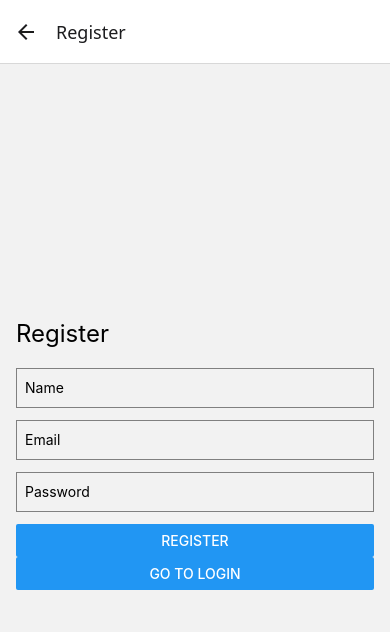
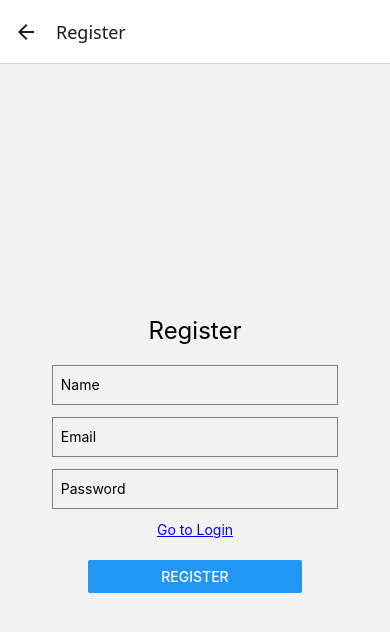
Before and after one commit to nitish-jaiswal/Week4-Major-Frontend, a React Native app: screen /Register in a window 390 px wide. Shown: the top 632 px of the page. Built offline with nearby package versions, Linux system fonts and the light colour scheme.

Commit message:
Changed the Go to login and Go to register from button to link

```diff
--- a/src/screens/LoginScreen.tsx
+++ b/src/screens/LoginScreen.tsx
@@ -1,6 +1,14 @@
 // src/screens/LoginScreen.tsx
 import React, { useEffect } from 'react';
-import { View, Text, Button, StyleSheet, TextInput, Alert } from 'react-native';
+import {
+    View,
+    Text,
+    Button,
+    StyleSheet,
+    TextInput,
+    Alert,
+    TouchableOpacity
+} from 'react-native';
 import { NativeStackScreenProps } from '@react-navigation/native-stack';
 import { AuthStackParamList } from '../navigation/AuthStack';
 import { useLoginMutation } from '../api/authApi';
@@ -45,27 +53,46 @@ const LoginScreen: React.FC<LoginScreenProps> = ({ navigation }) => {
                 value={password}
                 onChangeText={setPassword}
             />
-            <Button
-                title={isLoading ? 'Logging in...' : 'Login'}
-                onPress={() => login({ email, password })}
-            />
-            <Button
-                title="Go to Register"
-                onPress={() => navigation.navigate('Register')}
-            />
+            <View style={styles.buttonContainer}>
+                <Button
+                    title={isLoading ? 'Logging in...' : 'Login'}
+                    onPress={() => login({ email, password })}
+                />
+            </View>
+            <TouchableOpacity onPress={() => navigation.navigate('Register')}>
+                <Text style={styles.linkText}>Go to Register</Text>
+            </TouchableOpacity>
         </View>
     );
 };
 
 const styles = StyleSheet.create({
-    container: { flex: 1, padding: 16, justifyContent: 'center' },
-    title: { fontSize: 24, marginBottom: 20 },
+    container: {
+        flex: 1,
+        padding: 16,
+        justifyContent: 'center',
+        alignItems: 'center'
+    },
+    title: {
+        fontSize: 24,
+        marginBottom: 20
+    },
     input: {
         height: 40,
         borderColor: 'gray',
         borderWidth: 1,
         marginBottom: 12,
         paddingHorizontal: 8,
+        width: '80%',
+    },
+    buttonContainer: {
+        width: '60%', // Reduced width for the login button
+        marginBottom: 12,
+    },
+    linkText: {
+        color: 'blue',
+        textDecorationLine: 'underline',
+        marginTop: 10,
     },
 });
 
--- a/src/screens/RegisterScreen.tsx
+++ b/src/screens/RegisterScreen.tsx
@@ -2,7 +2,15 @@
 import AsyncStorage from '@react-native-async-storage/async-storage';
 import { NativeStackScreenProps } from '@react-navigation/native-stack';
 import React, { useEffect } from 'react';
-import { Alert, Button, StyleSheet, Text, TextInput, View } from 'react-native';
+import {
+    Alert,
+    Button,
+    StyleSheet,
+    Text,
+    TextInput,
+    TouchableOpacity,
+    View
+} from 'react-native';
 import { useRegisterMutation } from '../api/authApi';
 import { AuthStackParamList } from '../navigation/AuthStack';
 import { setToken } from '../store/authSlice';
@@ -17,7 +25,6 @@ const RegisterScreen: React.FC<RegisterScreenProps> = ({ navigation }) => {
     const [register, { data, isError, isLoading }] = useRegisterMutation();
     const dispatch = useAppDispatch();
 
-
     useEffect(() => {
         if (data) {
             dispatch(setToken(data.token));
@@ -29,10 +36,6 @@ const RegisterScreen: React.FC<RegisterScreenProps> = ({ navigation }) => {
             Alert.alert('Registration Failed', 'Please try again');
         }
     }, [data, isError]);
-
-
-
-
 
     return (
         <View style={styles.container}>
@@ -57,27 +60,46 @@ const RegisterScreen: React.FC<RegisterScreenProps> = ({ navigation }) => {
                 value={password}
                 onChangeText={setPassword}
             />
-            <Button
-                title={isLoading ? 'Registering...' : 'Register'}
-                onPress={() => register({ name, email, password })}
-            />
-            <Button
-                title="Go to Login"
-                onPress={() => navigation.navigate('Login')}
-            />
+            <TouchableOpacity onPress={() => navigation.navigate('Login')}>
+                <Text style={styles.linkText}>Go to Login</Text>
+            </TouchableOpacity>
+            <View style={styles.buttonContainer}>
+                <Button
+                    title={isLoading ? 'Registering...' : 'Register'}
+                    onPress={() => register({ name, email, password })}
+                />
+            </View>
         </View>
     );
 };
 
 const styles = StyleSheet.create({
-    container: { flex: 1, padding: 16, justifyContent: 'center' },
-    title: { fontSize: 24, marginBottom: 20 },
+    container: {
+        flex: 1,
+        padding: 16,
+        justifyContent: 'center',
+        alignItems: 'center'
+    },
+    title: {
+        fontSize: 24,
+        marginBottom: 20
+    },
     input: {
         height: 40,
         borderColor: 'gray',
         borderWidth: 1,
         marginBottom: 12,
         paddingHorizontal: 8,
+        width: '80%',
+    },
+    buttonContainer: {
+        width: '60%', // Reduced width for the register button
+        marginTop: 12,
+    },
+    linkText: {
+        color: 'blue',
+        textDecorationLine: 'underline',
+        marginBottom: 10,
     },
 });
 
```
